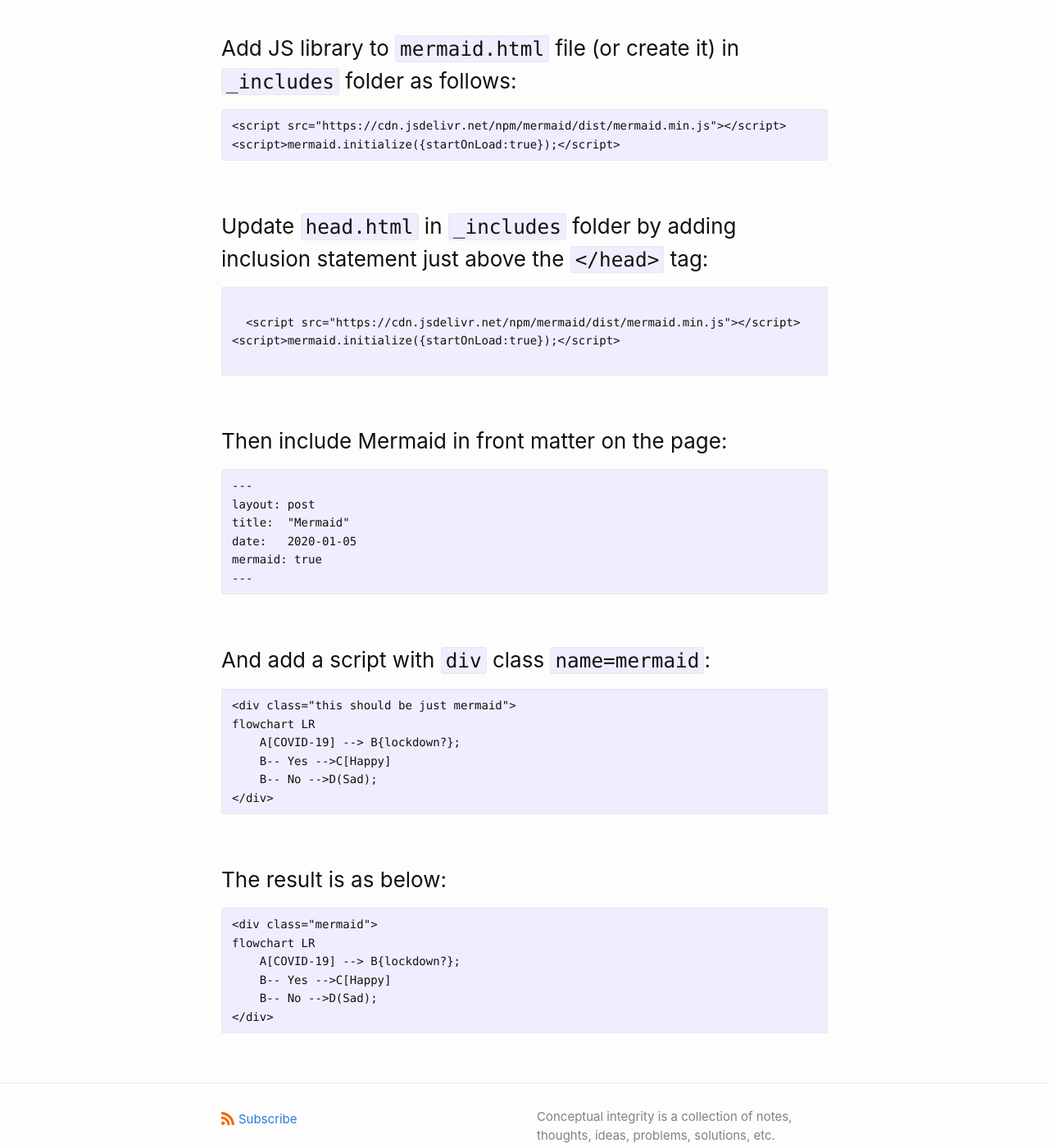
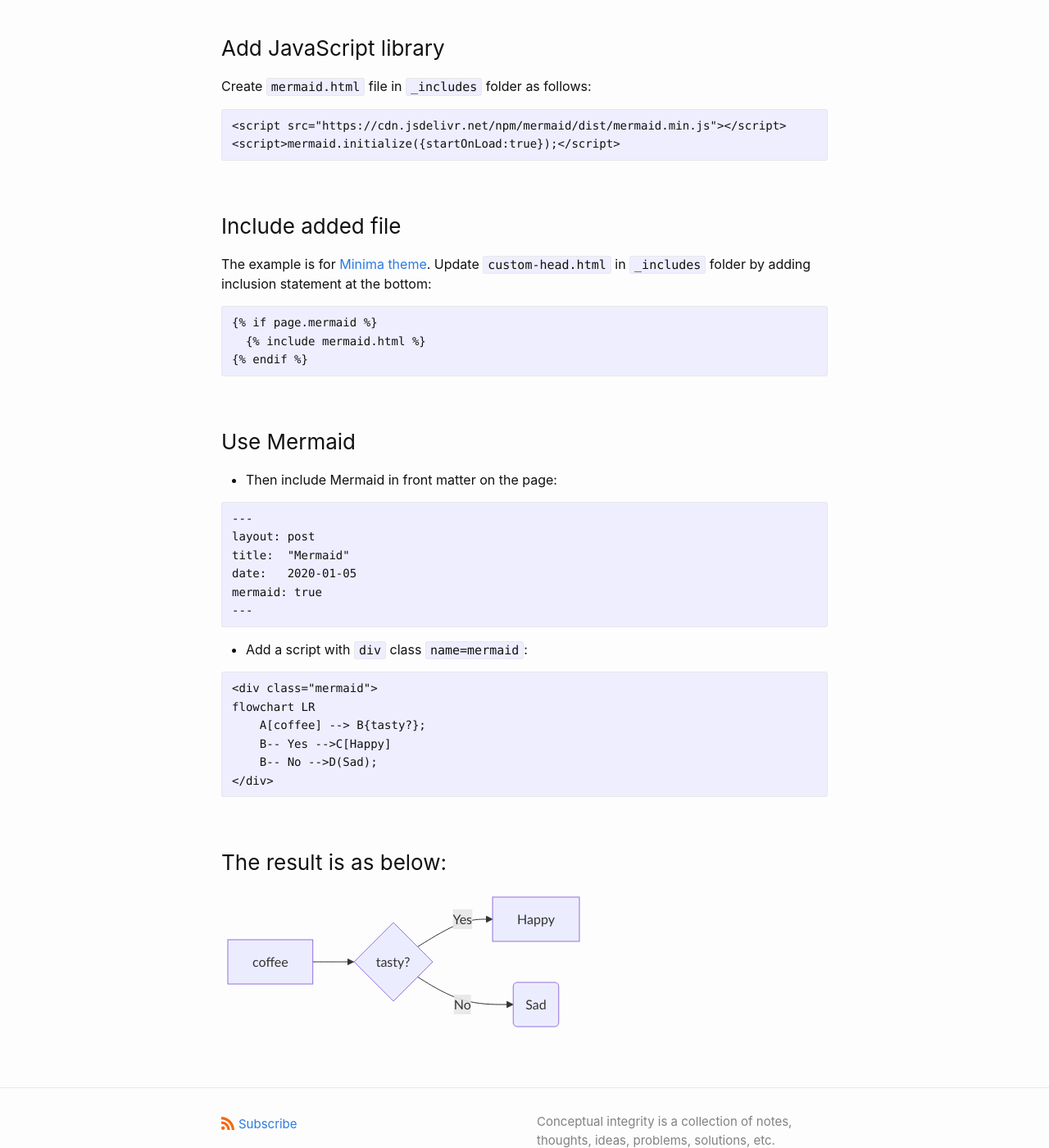
Before and after one commit to box-seb/box-seb.github.io, a Jekyll site: the page built from _posts/2020-01-05-mermaid.markdown, in a window 1280 px wide and 1400 px high, scrolled down 290 px. Shown: the whole window at 82% size. Built offline with Jekyll 4.4.1, drawn with Linux system fonts in a browser that asks for light colours.

Commit message:
Fix Mermaid post

````diff
--- a/_posts/2020-01-05-mermaid.markdown
+++ b/_posts/2020-01-05-mermaid.markdown
@@ -9,20 +9,27 @@ mermaid: true
 
 To configure Mermaid for Jekyll is like adding dependency on JS library as presented [here](https://mermaid-js.github.io/mermaid/#/n00b-gettingStarted)
 
-### Add JS library to `mermaid.html` file (or create it) in `_includes` folder as follows:
+### Add JavaScript library
+Create `mermaid.html` file in `_includes` folder as follows:
+
 ```
 <script src="https://cdn.jsdelivr.net/npm/mermaid/dist/mermaid.min.js"></script>
 <script>mermaid.initialize({startOnLoad:true});</script>
 ```
 
-### Update `head.html` in `_includes` folder by adding inclusion statement just above the `</head>` tag:
+### Include added file
+The example is for [Minima theme](https://github.com/jekyll/minima).
+Update `custom-head.html` in `_includes` folder by adding inclusion statement at the bottom:
+
 ```
-{% if page.mermaid %}
+{% raw %}{% if page.mermaid %}
   {% include mermaid.html %}
-{% endif %}
+{% endif %}{% endraw %}
 ```
 
-### Then include Mermaid in front matter on the page:
+### Use Mermaid
+- Then include Mermaid in front matter on the page:
+
 ```
 ---
 layout: post
@@ -32,22 +39,22 @@ mermaid: true
 ---
 ```
 
-### And add a script with `div` class `name=mermaid`:
+- Add a script with `div` class `name=mermaid`:
+
 ```
-<div class="this should be just mermaid">
+<div class="mermaid">
 flowchart LR
-    A[COVID-19] --> B{lockdown?};
+    A[coffee] --> B{tasty?};
     B-- Yes -->C[Happy]
     B-- No -->D(Sad);
 </div>
 ```
 
 ### The result is as below:
-```
+
 <div class="mermaid">
 flowchart LR
-    A[COVID-19] --> B{lockdown?};
+    A[coffee] --> B{tasty?};
     B-- Yes -->C[Happy]
     B-- No -->D(Sad);
 </div>
-```
````
